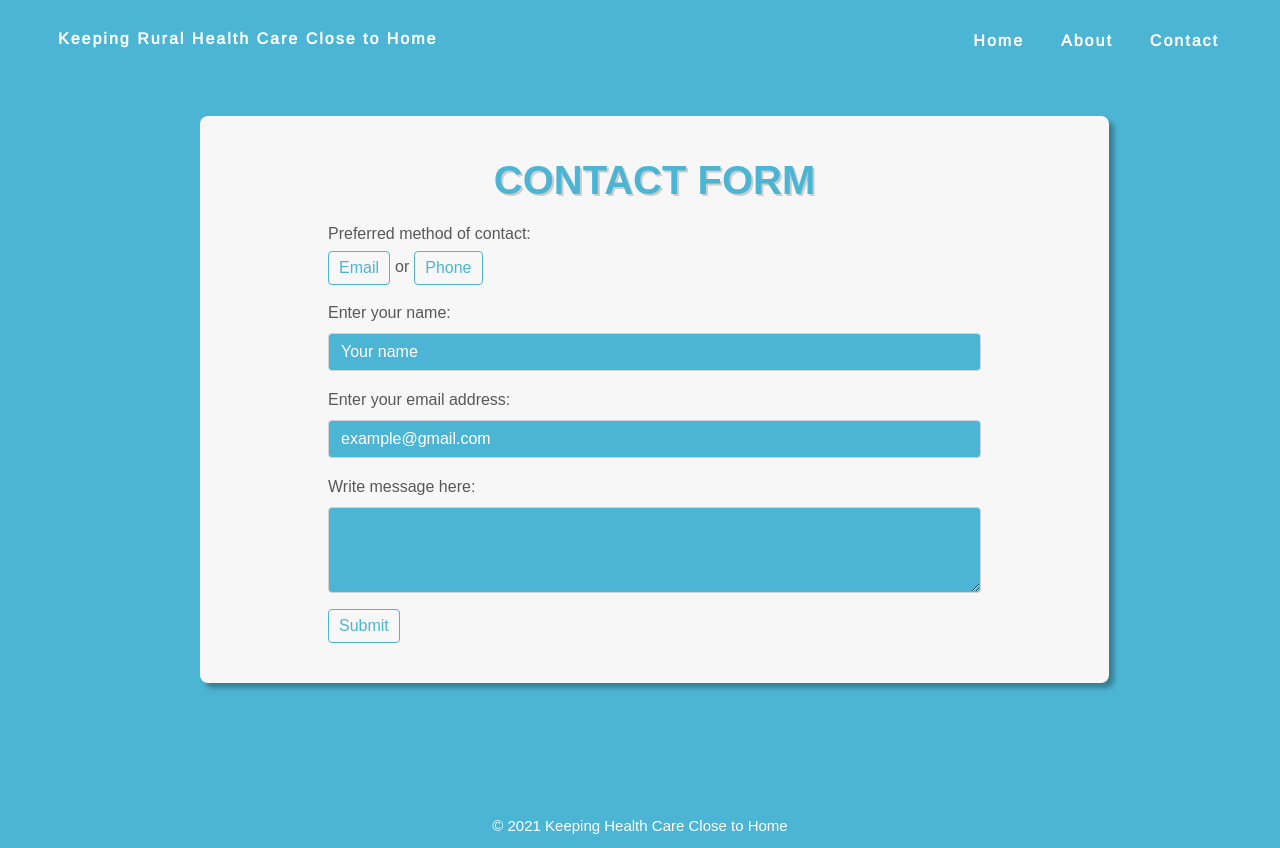
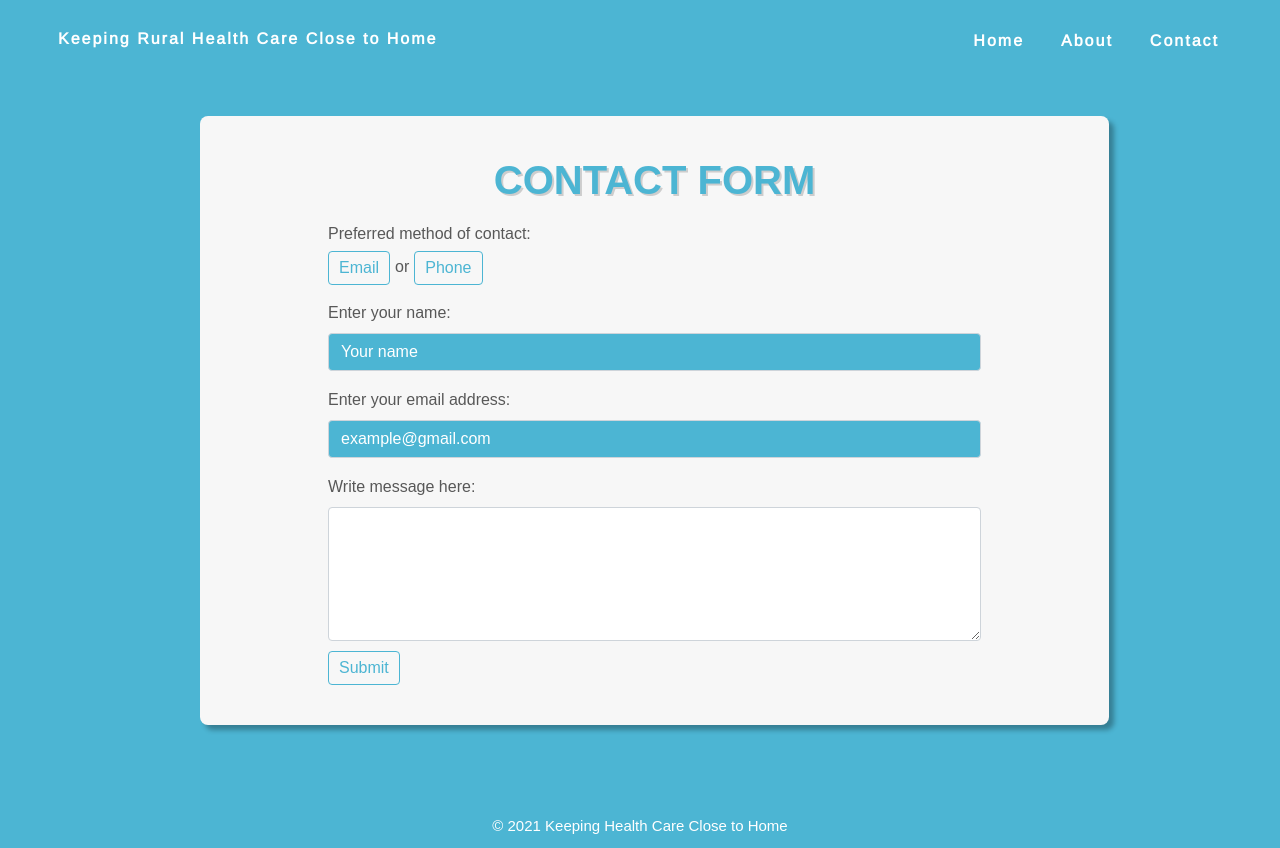
Before and after one commit to michaelakleer/rural-health-care-simplified, a React (Create React App) app: page /contact in a window 1280 px wide. Built offline with nearby package versions, Linux system fonts and the light colour scheme.

Commit message:
Fixed issue from emailJs

```diff
--- a/src/components/Contact/Contact.css
+++ b/src/components/Contact/Contact.css
@@ -79,6 +79,10 @@
   .Contact .label {
     color: #585858;
     text-align: left !important;
+  }
+
+  .Contact .message {
+    margin-bottom: 10px;
   }
 }
 
@@ -165,6 +169,10 @@
     color: #585858;
     text-align: left !important;
   }
+
+  .Contact .message {
+    margin-bottom: 10px;
+  }
 }
 
 @media (max-width: 767px) {
@@ -250,4 +258,8 @@
     color: #585858;
     text-align: left !important;
   }
+
+  .Contact .message {
+    margin-bottom: 10px;
+  }
 }
--- a/src/components/Contact/Contact.js
+++ b/src/components/Contact/Contact.js
@@ -76,15 +76,15 @@ export default function Contact() {
                   className="contactBox"
                 />
               </Form.Group>
-              <Form.Group controlId="exampleForm.ControlTextarea1">
-                <Form.Label className="label">Write message here:</Form.Label>
-                <Form.Control
-                  as="textarea"
-                  rows={3}
-                  className="contactBoxSpecial"
-                  name="message"
-                />
-              </Form.Group>
+              <Form.Label className="label">Write message here:</Form.Label>
+              <textarea
+                className="form-control message"
+                id=""
+                cols="30"
+                rows="5"
+                name="message"
+              ></textarea>
+
               <Button variant="primary" type="submit">
                 Submit
               </Button>
```
